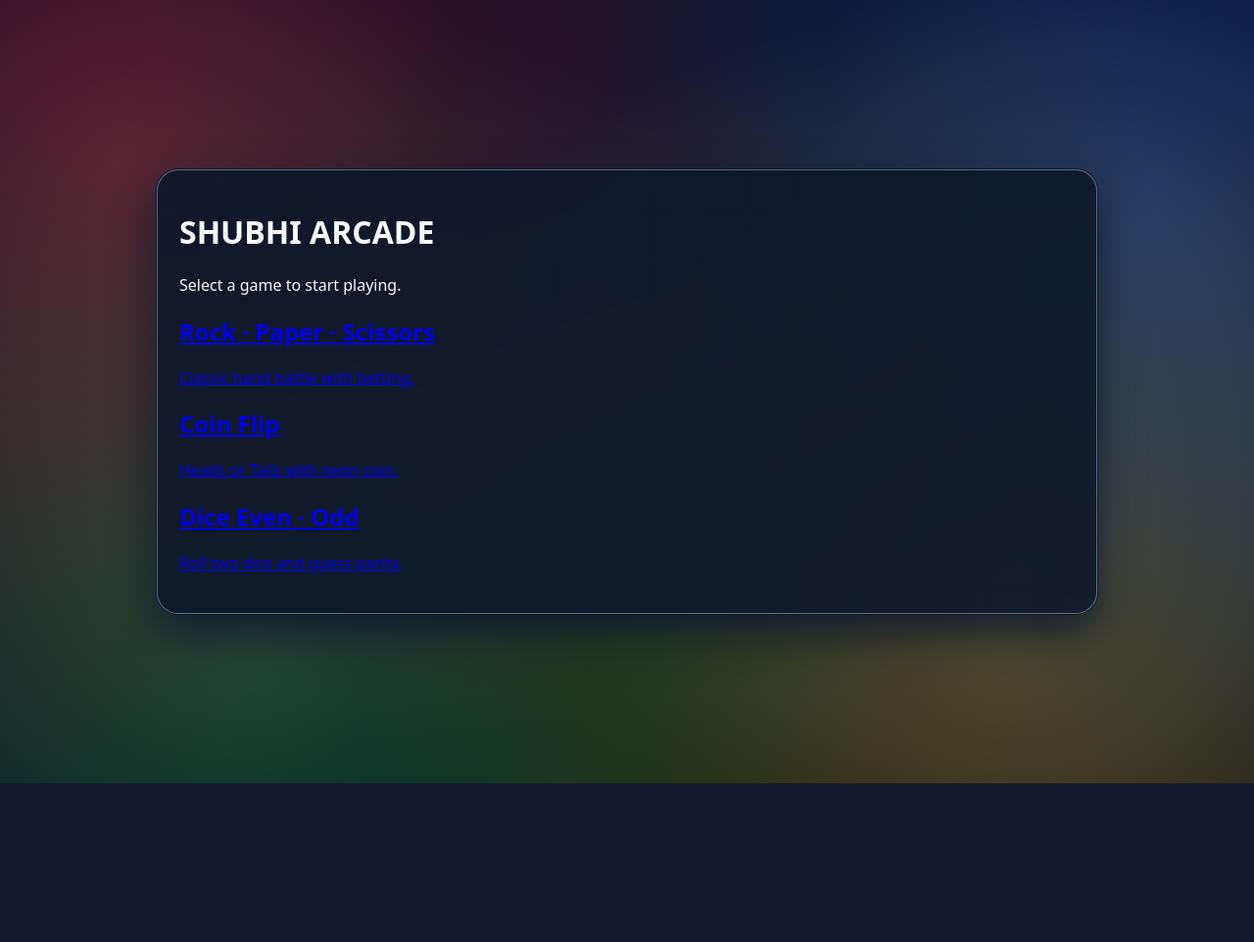
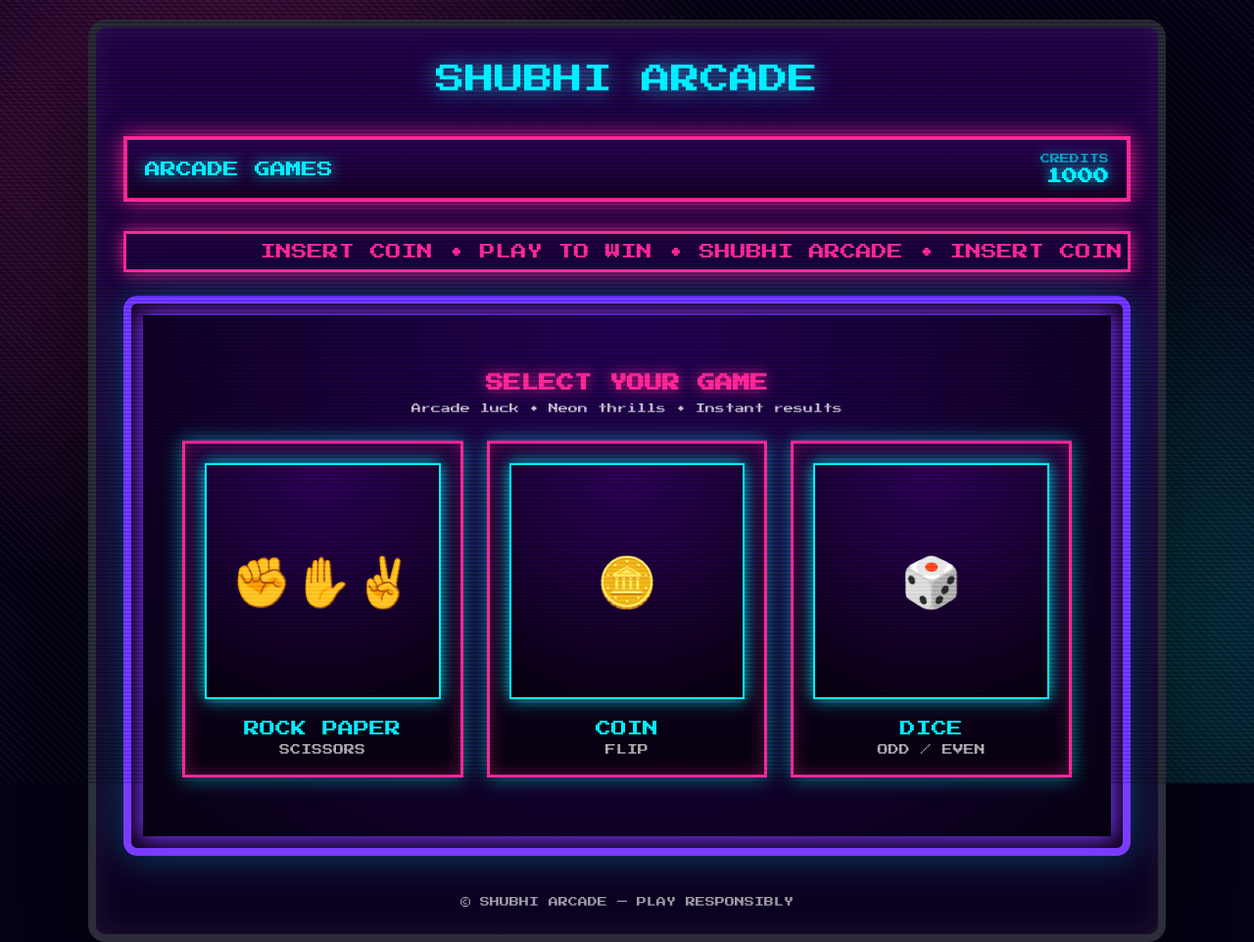
Before and after one commit to Shubhannn/Rock-Paper-Scissors, a Flask app: page / in a window 1280 px wide. Shown: the whole page at 98% size. Before the commit the page ends 800 px from the top, so only its background shows below. Run offline with Flask 3, Linux system fonts and the light colour scheme.

Commit message:
Home page UI changed

```diff
--- a/static/style.css
+++ b/static/style.css
@@ -1,239 +1,291 @@
+@import url("https://fonts.googleapis.com/css2?family=Press+Start+2P&display=swap");
+
+:root {
+  --bg: #050017;
+  --neon-pink: #ff2aa1;
+  --neon-blue: #00f0ff;
+  --neon-purple: #7b3cff;
+  --cabinet: #1a0038;
+  --metal: #2c2c3a;
+}
+
 * {
   box-sizing: border-box;
 }
-
-/* Background for all pages */
-body.bg-main {
+html,
+body {
   margin: 0;
-  min-height: 100vh;
-  font-family: system-ui, -apple-system, BlinkMacSystemFont, "Segoe UI", sans-serif;
-  color: #f9fafb;
-  display: flex;
-  justify-content: center;
-  align-items: center;
-  padding: 24px;
-  background:
-    radial-gradient(circle at 10% 20%, rgba(244,63,94,0.35), transparent 55%),
-    radial-gradient(circle at 90% 30%, rgba(59,130,246,0.35), transparent 55%),
-    radial-gradient(circle at 20% 80%, rgba(34,197,94,0.35), transparent 55%),
-    radial-gradient(circle at 80% 80%, rgba(234,179,8,0.35), transparent 55%),
-    linear-gradient(135deg, #020617, #020617);
+  height: 100%;
+  font-family: "Press Start 2P", monospace;
+  color: #fff;
+}
+body {
+  background: var(--bg);
+  overflow-x: hidden;
 }
 
-/* Home shell from previous answer stays, plus game pages share similar shell */
-.home-wrapper,
-.page-shell {
-  max-width: 960px;
-  width: 100%;
-  padding: 20px 22px 24px;
-  border-radius: 22px;
-  background: linear-gradient(145deg, rgba(15,23,42,0.96), rgba(15,23,42,0.9));
-  border: 1px solid rgba(148,163,184,0.6);
-  box-shadow:
-    0 20px 45px rgba(15,23,42,0.9),
-    0 0 0 1px rgba(15,23,42,0.95);
-  backdrop-filter: blur(18px);
+/* ===== Animated Retro Background ===== */
+.bg {
+  position: fixed;
+  inset: 0;
+  background: repeating-linear-gradient(
+      45deg,
+      rgba(255, 255, 255, 0.04) 0 2px,
+      transparent 2px 6px
+    ),
+    radial-gradient(
+      circle at 20% 20%,
+      rgba(255, 42, 161, 0.35),
+      transparent 40%
+    ),
+    radial-gradient(circle at 80% 80%, rgba(0, 240, 255, 0.35), transparent 40%);
+  animation: pulse 6s ease-in-out infinite alternate;
+  z-index: -3;
 }
 
-/* === HEADER BAR === */
-.header-bar {
+@keyframes pulse {
+  from {
+    filter: brightness(1);
+  }
+  to {
+    filter: brightness(1.2);
+  }
+}
+
+.scanlines {
+  position: fixed;
+  inset: 0;
+  background: repeating-linear-gradient(
+    0deg,
+    rgba(0, 0, 0, 0.25) 0 2px,
+    transparent 2px 4px
+  );
+  mix-blend-mode: overlay;
+  pointer-events: none;
+  z-index: 99;
+}
+
+/* ===== Arcade Cabinet Frame ===== */
+.cabinet {
+  max-width: 1100px;
+  margin: 20px auto;
+  background: linear-gradient(180deg, #23004d, #0b001f);
+  border: 8px solid var(--metal);
+  border-radius: 18px;
+  box-shadow: 0 40px 120px rgba(0, 0, 0, 0.8),
+    inset 0 0 30px rgba(255, 255, 255, 0.08);
+  padding: 28px;
+  display: flex;
+  flex-direction: column;
+  min-height: calc(100vh - 40px);
+}
+
+/* ===== Marquee ===== */
+.marquee {
+  border: 3px solid var(--neon-pink);
+  padding: 10px 0;
+  overflow: hidden;
+  white-space: nowrap;
+  box-shadow: 0 0 18px var(--neon-pink);
+  margin-bottom: 14px;
+}
+.marquee span {
+  display: inline-block;
+  padding-left: 100%;
+  animation: scroll 18s linear infinite;
+  color: var(--neon-pink);
+}
+@keyframes scroll {
+  to {
+    transform: translateX(-100%);
+  }
+}
+
+/* ===== Control Panel ===== */
+.control-panel {
+  margin-top: 18px;
+
+  background: linear-gradient(180deg, #2b0059, #150029);
+  border: 4px solid var(--neon-pink);
+  box-shadow: 0 0 22px var(--neon-pink);
+  display: flex;
+  justify-content: space-between;
+  align-items: center;
+  padding: 14px 18px;
+  margin-bottom: 16px;
+}
+
+.logo {
+  color: var(--neon-blue);
+  text-shadow: 0 0 14px var(--neon-blue);
+}
+
+.balance-box {
+  text-align: right;
+  color: var(--neon-blue);
+  text-shadow: 0 0 12px var(--neon-blue);
+}
+.balance-box span {
+  font-size: 10px;
+  display: block;
+  opacity: 0.7;
+  padding-bottom: 5px;
+}
+
+/* ===== Screen Area ===== */
+.screen-area {
+  margin: 10px 0;
+  flex: 1;
   display: flex;
   align-items: center;
-  justify-content: space-between;
+  justify-content: center;
+}
+
+.screen-frame {
+  width: 100%;
+  border: 8px solid var(--neon-purple);
+  border-radius: 14px;
+  background: linear-gradient(
+    180deg,
+    rgba(159, 42, 255, 0.35),
+    rgba(118, 31, 189, 0.35)
+  );
+  box-shadow: inset 0 0 30px rgba(0, 0, 0, 0.9), 0 0 40px rgba(0, 240, 255, 0.3);
+  padding: 12px;
+}
+
+.screen-inner {
+  height: 100%;
+  background: radial-gradient(circle at top, #25005a, #070012);
+  /* border: 3px solid var(--neon-purple); */
+  box-shadow: 0 0 20px var(--neon-purple);
+  padding: 60px 40px;
+  text-align: center;
+}
+
+.screen-inner h1 {
+  font-size: 18px;
+  color: var(--neon-pink);
+  margin: 0px 0 12px;
+  text-shadow: 0 0 14px var(--neon-pink);
+}
+
+.screen-inner p {
+  font-size: 10px;
+  opacity: 0.75;
+  margin-bottom: 28px;
+}
+
+/* ===== Game Grid ===== */
+.games-grid {
+  display: grid;
+  grid-template-columns: repeat(3, 1fr);
+  gap: 24px;
+}
+
+.game-tile {
+  text-decoration: none;
+  color: #fff;
+  background: linear-gradient(180deg, #1e003d, #070010),
+    repeating-linear-gradient(
+      90deg,
+      rgba(255, 255, 255, 0.04) 0 2px,
+      transparent 2px 6px
+    );
+  border: 3px solid var(--neon-pink);
+  box-shadow: 0 0 18px rgba(0, 240, 255, 0.6),
+    inset 0 0 18px rgba(255, 42, 161, 0.35);
+  padding: 20px 20px;
+  display: flex;
+  flex-direction: column;
+  align-items: center;
   gap: 8px;
+  transition: 0.2s;
+}
+
+.game-tile:hover {
+  transform: translateY(-6px) scale(1.05);
+  box-shadow: 0 0 40px var(--neon-pink);
+}
+
+.game-art {
+  width: 100%;
+  aspect-ratio: 1/1;
+  border: 2px solid var(--neon-blue);
+  background: radial-gradient(circle at top, #300060, #070010),
+    repeating-linear-gradient(
+      0deg,
+      rgba(255, 255, 255, 0.05) 0 2px,
+      transparent 2px 6px
+    );
+  box-shadow: 0 0 16px var(--neon-blue);
+  display: grid;
+  place-items: center;
+  font-size: 50px;
   margin-bottom: 14px;
 }
 
-.header-bar h1 {
-  margin: 0;
-  font-size: 1.5rem;
+.title {
+  font-size: 16px;
+  color: var(--neon-blue);
+}
+.subtitle {
+  font-size: 11px;
+  opacity: 0.7;
 }
 
-.back-link {
-  color: #a5b4fc;
-  text-decoration: none;
-  font-size: 0.9rem;
+/* ===== Footer ===== */
+.credits {
+  position: relative;
+
+  text-align: center;
+  font-size: 10px;
+  opacity: 0.6;
+  margin-top: 14px;
 }
 
-.back-link:hover {
-  text-decoration: underline;
+/* ===== Responsive ===== */
+@media (max-width: 900px) {
+  .games-grid {
+    grid-template-columns: repeat(2, 1fr);
+  }
 }
 
-.time-label {
-  font-size: 0.8rem;
-  color: #9ca3af;
+@media (max-width: 540px) {
+  .games-grid {
+    grid-template-columns: 1fr;
+  }
+  .screen-inner h1 {
+    font-size: 14px;
+  }
+  .control-panel {
+    flex-direction: column;
+    gap: 10px;
+  }
 }
 
-/* === TOP PANEL (balance, bet, exit) === */
-.top-panel {
-  display: flex;
-  gap: 10px;
-  margin-bottom: 14px;
+/* ===== New Spacing + Title Styles ===== */
+.site-title {
+  text-align: center;
+  font-size: 30px;
+  padding-bottom: 5px;
+  color: var(--neon-blue);
+  text-shadow: 0 0 22px rgba(53, 215, 255, 0.86),
+    0 0 40px rgba(28, 108, 184, 0.28);
+  margin: 10px 0 20px;
 }
 
-.info-box {
-  flex: 1;
-  background: rgba(15,23,42,0.96);
-  border-radius: 12px;
-  padding: 8px 10px;
-  border: 1px solid rgba(55,65,81,0.85);
-  display: flex;
-  flex-direction: column;
-  justify-content: center;
+.spaced {
+  margin-bottom: 30px;
 }
 
-.label {
-  font-size: 0.8rem;
-  color: #9ca3af;
+.fixed-bottom {
+  margin-top: auto;
+  padding-top: 12px;
 }
 
-.value {
-  font-size: 1.3rem;
-  font-weight: 700;
-  color: #22c55e;
-}
-
-input[type="number"] {
-  margin-top: 2px;
-  padding: 5px 7px;
-  border-radius: 8px;
-  border: 1px solid #4b5563;
-  background: #020617;
-  color: #e5e7eb;
-}
-
-/* Buttons */
-.secondary-btn {
-  background: linear-gradient(135deg, #f97316, #ea580c);
-  color: white;
-  border: none;
-  border-radius: 999px;
-  padding: 8px 14px;
-  cursor: pointer;
-  font-weight: 600;
-  box-shadow: 0 10px 24px rgba(249,115,22,0.45);
-  transition: transform 0.1s, box-shadow 0.1s, filter 0.1s;
-}
-.secondary-btn:hover {
-  filter: brightness(1.1);
-}
-.secondary-btn:active {
-  transform: translateY(1px) scale(0.98);
-}
-
-/* === ARENA ROW === */
-.arena-row {
-  display: flex;
-  align-items: center;
-  justify-content: center;
-  gap: 14px;
-  margin-bottom: 10px;
-}
-
-.arena-row .side {
-  flex: 1;
-  text-align: center;
-}
-
-.vs-pill {
-  padding: 8px 16px;
-  border-radius: 999px;
-  background: linear-gradient(135deg, #f97316, #ef4444);
-  font-weight: 700;
-}
-
-/* Dice arena special */
-.dice-row {
-  justify-content: center;
-}
-
-/* Pill display for choices / dice / coin */
-.pill-display {
-  margin-top: 4px;
-  padding: 10px 14px;
-  border-radius: 999px;
-  border: 1px solid rgba(148,163,184,0.7);
-  background: rgba(15,23,42,0.98);
-  min-width: 120px;
-  display: inline-block;
-}
-
-/* variant colors */
-.coin-pill {
-  background: rgba(30,64,175,0.9);
-}
-.dice-pill {
-  background: rgba(22,163,74,0.9);
-}
-
-/* Center column used on coin page */
-.center-column {
-  text-align: center;
-}
-
-/* === STATUS & OPTIONS === */
-.status-text {
-  text-align: center;
-  font-size: 0.95rem;
-  color: #e5e7eb;
-  margin: 6px 0 12px;
-}
-
-.options-row {
-  display: flex;
-  flex-wrap: wrap;
-  justify-content: center;
-  gap: 10px;
-  margin-bottom: 10px;
-}
-
-.option-btn {
-  min-width: 110px;
-  padding: 8px 12px;
-  border-radius: 999px;
-  border: none;
-  cursor: pointer;
-  color: #f9fafb;
-  font-weight: 600;
-  font-size: 0.9rem;
-  background: #4b5563;
-  box-shadow: 0 10px 22px rgba(15,23,42,0.8);
-  transition: transform 0.1s, box-shadow 0.1s, filter 0.1s;
-}
-
-.option-btn:hover {
-  filter: brightness(1.1);
-  transform: translateY(-2px);
-}
-
-.option-btn:active {
-  transform: translateY(1px) scale(0.98);
-}
-
-/* per-game colors */
-.rps-rock { background: linear-gradient(135deg, #f97316, #ea580c); }
-.rps-paper { background: linear-gradient(135deg, #22c55e, #16a34a); }
-.rps-scissors { background: linear-gradient(135deg, #3b82f6, #6366f1); }
-
-.coin-heads { background: linear-gradient(135deg, #06b6d4, #0ea5e9); }
-.coin-tails { background: linear-gradient(135deg, #e11d48, #ec4899); }
-
-.dice-even { background: linear-gradient(135deg, #22c55e, #15803d); }
-.dice-odd { background: linear-gradient(135deg, #f97316, #e11d48); }
-
-/* === STATS ROW === */
-.stats-row {
-  text-align: center;
-  font-size: 0.95rem;
-  color: #e5e7eb;
-}
-
-/* Responsive */
-@media (max-width: 720px) {
-  .top-panel {
-    flex-direction: column;
-  }
-  .arena-row {
-    flex-direction: column;
+@media (max-width: 540px) {
+  .site-title {
+    font-size: 18px;
   }
 }
--- a/templates/home.html
+++ b/templates/home.html
@@ -1,33 +1,75 @@
 <!DOCTYPE html>
 <html lang="en">
   <head>
-  <meta charset="UTF-8">
-  <title>Neon Arcade</title>
-  <link rel="stylesheet" href="/static/style.css">
+    <meta charset="utf-8" />
+    <meta name="viewport" content="width=device-width,initial-scale=1" />
+    <title>Retro Neon Casino</title>
+    <link rel="stylesheet" href="static/style.css" />
   </head>
-<body class="bg-main">
-  <div class="home-wrapper">
-    <header class="home-header">
-      <h1>SHUBHI ARCADE</h1>
-      <p class="subtitle">Select a game to start playing.</p>
-    </header>
+  <body>
+    <div class="bg"></div>
+    <div class="scanlines"></div>
 
-    <section class="home-grid">
-      <a href="/game/rps" class="home-card home-card-rps">
-        <h2>Rock · Paper · Scissors</h2>
-        <p>Classic hand battle with betting.</p>
+    <main class="cabinet">
+      <header class="site-title">SHUBHI ARCADE</header>
+
+      <section class="control-panel spaced">
+        <div class="logo">ARCADE GAMES</div>
+        <div class="balance-box">
+          <span>CREDITS</span>
+          <strong id="balance">0</strong>
+        </div>
+      </section>
+
+      <div class="marquee">
+        <span
+          >INSERT COIN • PLAY TO WIN • SHUBHI ARCADE • INSERT COIN • PLAY TO WIN
+          • SHUBHI ARCADE •</span
+        >
+      </div>
+
+      <section class="screen-area spaced">
+        <div class="screen-frame">
+          <div class="screen-inner">
+            <h1>SELECT YOUR GAME</h1>
+            <p>Arcade luck • Neon thrills • Instant results</p>
+
+            <div class="games-grid">
+              <a href="rps.html" class="game-tile rps">
+                <div class="game-art">✊✋✌️</div>
+                <span class="title">ROCK PAPER</span>
+                <span class="subtitle">SCISSORS</span>
               </a>
 
-      <a href="/game/coin" class="home-card home-card-coin">
-        <h2>Coin Flip</h2>
-        <p>Heads or Tails with neon coin.</p>
+              <a href="coin.html" class="game-tile coin">
+                <div class="game-art">🪙</div>
+                <span class="title">COIN</span>
+                <span class="subtitle">FLIP</span>
               </a>
 
-      <a href="/game/dice" class="home-card home-card-dice">
-        <h2>Dice Even · Odd</h2>
-        <p>Roll two dice and guess parity.</p>
+              <a href="dice.html" class="game-tile dice">
+                <div class="game-art">🎲</div>
+                <span class="title">DICE</span>
+                <span class="subtitle">ODD / EVEN</span>
               </a>
+            </div>
+          </div>
+        </div>
       </section>
-  </div>
+
+      <footer class="credits fixed-bottom">
+        © SHUBHI ARCADE — PLAY RESPONSIBLY
+      </footer>
+    </main>
+
+    <script>
+      const key = "casino_balance";
+      let balance = localStorage.getItem(key);
+      if (!balance) {
+        balance = 1000;
+        localStorage.setItem(key, balance);
+      }
+      document.getElementById("balance").textContent = balance;
+    </script>
   </body>
 </html>
```
Also changed, not shown: 2 other files. Lines whose indentation alone changed are shown as unchanged.
